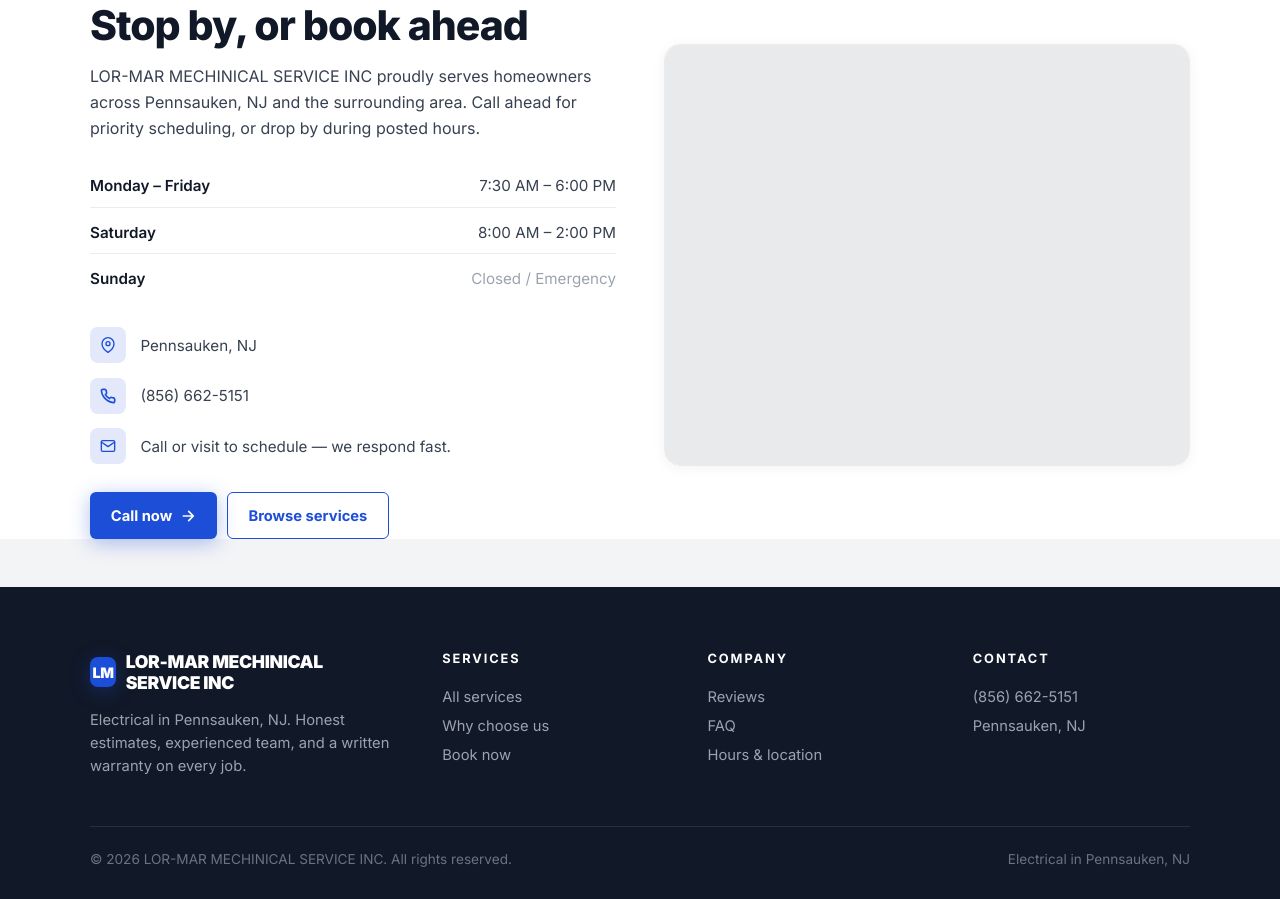
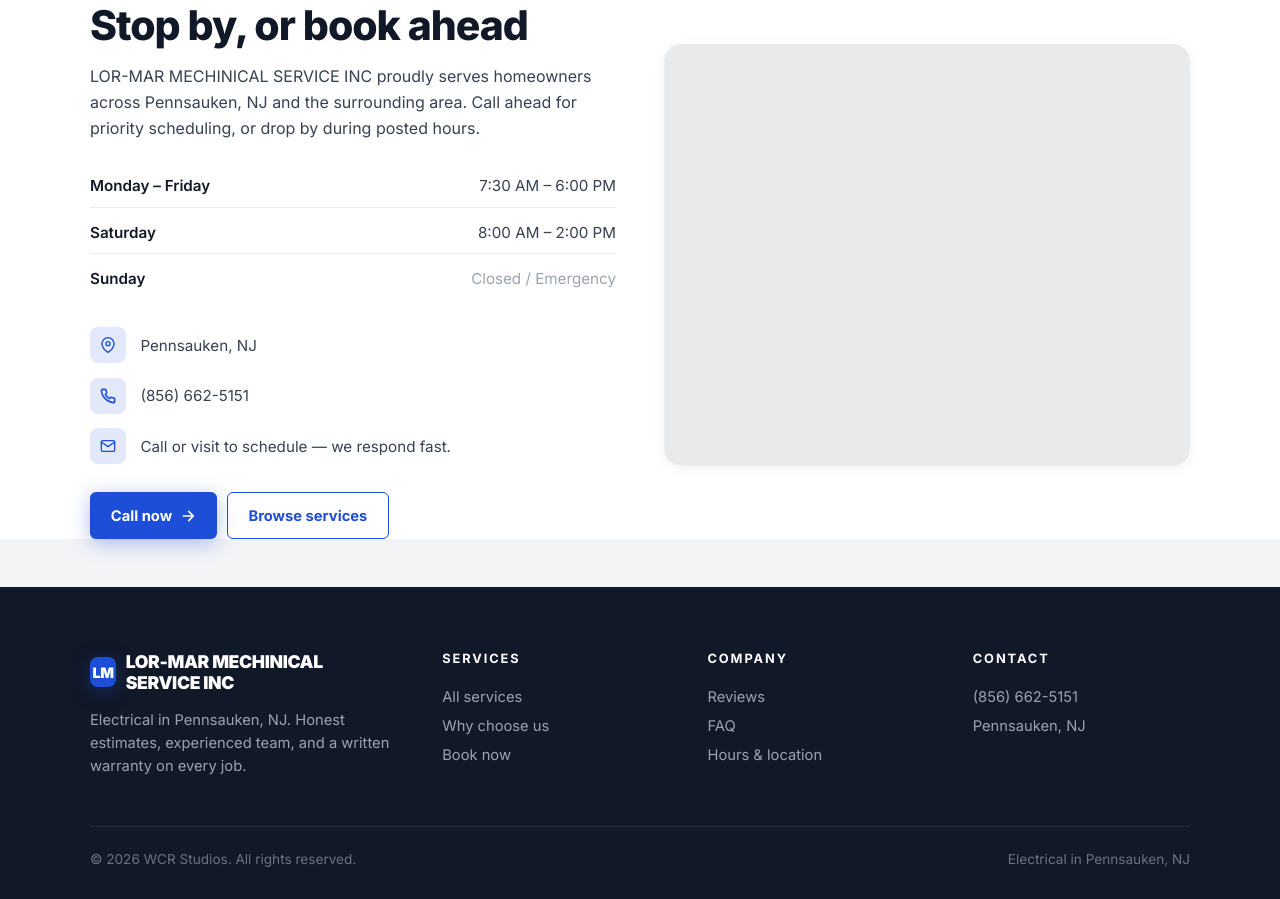
Before and after one commit to Wrenbjor/trades--lor-mar-mechinical-service-inc, a plain HTML site: page index.html in a window 1280 px wide. Shown: the part 4770-5669 px from the top of the page. Drawn offline with nearby package versions, Linux system fonts and the light colour scheme; no server answers.

Commit message:
Update site

```diff
--- a/index.html
+++ b/index.html
@@ -590,7 +590,7 @@ footer{background:#111827;color:#cbd5d1;padding:4rem 2rem 2rem}
     </div>
   </div>
   <div class="foot-bottom">
-    <div>&copy; 2026 LOR-MAR MECHINICAL SERVICE INC. All rights reserved.</div>
+    <div>&copy; 2026 WCR Studios. All rights reserved.</div>
     <div>Electrical in Pennsauken, NJ</div>
   </div>
 </footer>
```
